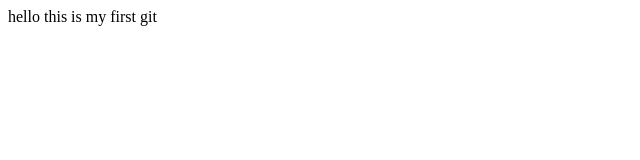
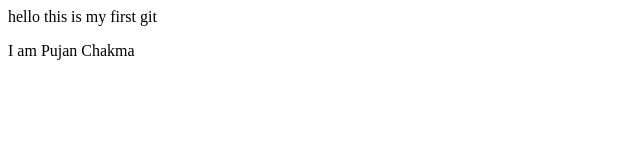
Before and after one commit to Pujan5555/first, a plain HTML site: page index.html in a window 1280 px wide. Shown: the whole page, without its empty margins (0-640 px from the left). Drawn offline with Linux system fonts and the light colour scheme.

Commit message:
first modify

```diff
--- a/index.html
+++ b/index.html
@@ -7,5 +7,6 @@
 </head>
 <body>
     hello this is my first git
+    <p>I am Pujan Chakma</p>
 </body>
 </html>
```
